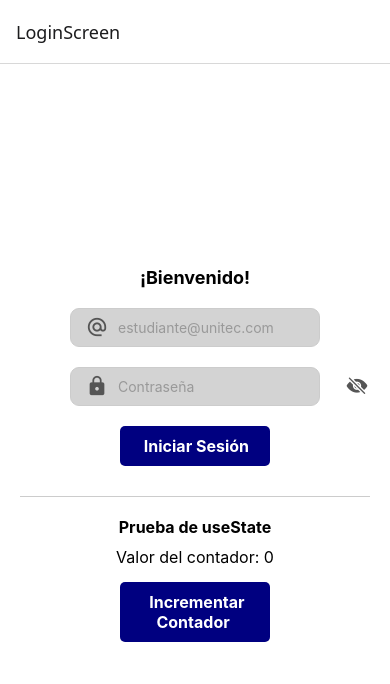
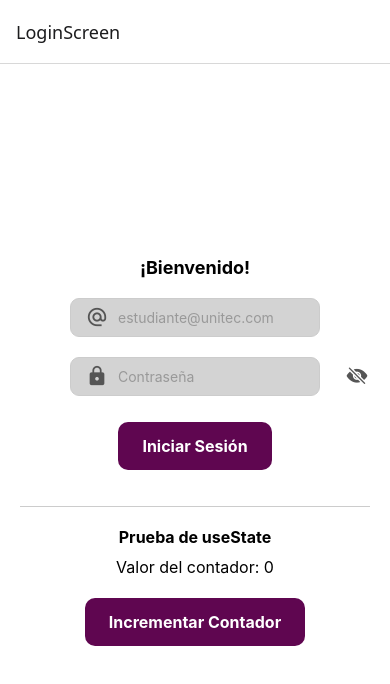
Before and after one commit to gersonpalma06-coder/programovil, a React Native app in the folder Tarea1/: screen /Profile in a window 390 px wide. Shown: the top 684 px of the page. Built offline with nearby package versions, Linux system fonts and the light colour scheme.

Commit message:
feat: implementar CustomButton con 3 variantes

```diff
--- a/Tarea1/src/components/CustomButton.tsx
+++ b/Tarea1/src/components/CustomButton.tsx
@@ -1,36 +1,57 @@
 import React from 'react';
-import { TouchableOpacity, Text, StyleSheet} from 'react-native';
+import { TouchableOpacity, Text, StyleSheet, ViewStyle } from 'react-native';
+import { useTheme } from '../contexts/ThemeContext';
 
 type CustomButtonProps = {
     title: string;
     onPress: () => void;
-    variant?: "primary" | "secondary" | "tertiary"; // a esto se le conoce como union de literales
+    variant?: "primary" | "secondary" | "tertiary";
 }
 
 export default function CustomButton({title, onPress, variant='primary'}: CustomButtonProps) {
-  const styles = getstyles(variant);
+
+    const { colors } = useTheme();
+
+    const getBackground = (): string => {
+        if (variant === 'primary')   return colors.primary;
+        if (variant === 'secondary') return colors.surface;
+        return 'transparent';
+    };
+
+    const getTextColor = (): string => {
+        if (variant === 'primary')   return '#FFFFFF';
+        if (variant === 'secondary') return colors.text;
+        return colors.primary;
+    };
+
+    const getBorder = (): ViewStyle => {
+        if (variant === 'tertiary') return { borderWidth: 1.5, borderColor: colors.primary };
+        if (variant === 'secondary') return { borderWidth: 1, borderColor: colors.border };
+        return {};
+    };
+
     return (
-        <TouchableOpacity style={styles.button} onPress={onPress}>
-            <Text style={styles.buttonTitle}> {title} </Text>
+        <TouchableOpacity
+            style={[styles.base, { backgroundColor: getBackground() }, getBorder()]}
+            onPress={onPress}
+            activeOpacity={0.75}
+        >
+            <Text style={[styles.label, { color: getTextColor() }]}>{title}</Text>
         </TouchableOpacity>
     );
 }
 
-const getstyles = (variant: "primary" | "secondary" | "tertiary") =>
-    { return StyleSheet.create({
-    button: {
-        backgroundColor: variant === 'primary' ? 'navy' :
-                            variant === 'secondary' ? 'lightblue' : '#ffffff', //esto es un operador ternario, es como un if else, anidado, si es primary, navy, si es secondary, lightblue, sino blanco
-        paddingVertical: 10,
-        paddingHorizontal: 20,
-        borderRadius: 5,
-        width: 150,
+const styles = StyleSheet.create({
+    base: {
+        borderRadius: 10,
+        paddingVertical: 14,
+        paddingHorizontal: 24,
+        marginVertical: 6,
+        alignItems: 'center',
     },
-    buttonTitle: {
-        color: variant === 'primary' ? 'white' :
-                variant === 'secondary' ? 'black' : 'black', //esto es un operador ternario, es como un if else, anidado, si es primary, blanco, si es secondary, negro, sino navy
+    label: {
         fontSize: 16,
         fontWeight: 'bold',
-        textAlign: 'center',
-    }
-})}
+        textAlign: 'center'
+    },
+});
```
Also changed, not shown: Tarea1/src/components/Card.tsx (added, +58 -0 lines).
